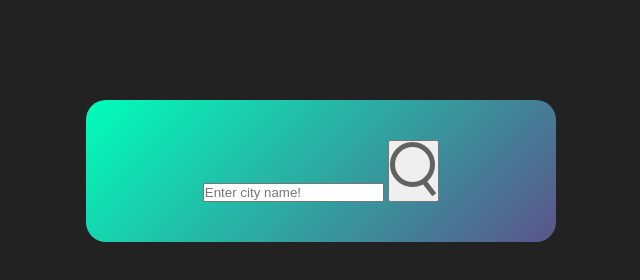
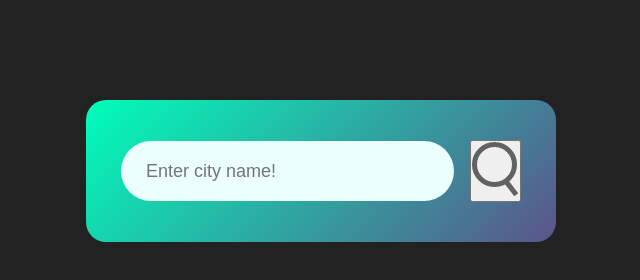
Before and after one commit to alifarlendi/Weather-App, a plain HTML site: page index.html in a window 1280 px wide. Shown: the whole page, without its empty margins (319-959 px from the left). Drawn offline with Linux system fonts and the light colour scheme.

Commit message:
add class for search input

```diff
--- a/style.css
+++ b/style.css
@@ -19,3 +19,23 @@ body {
   padding: 40px 35px;
   text-align: center;
 }
+
+.search {
+  width: 100%;
+  display: flex;
+  align-items: center;
+  justify-content: space-between;
+}
+
+.search input {
+  border: 0;
+  outline: 0;
+  background: #ebfffc;
+  color: #555;
+  padding: 10px 25px;
+  height: 60px;
+  border-radius: 30px;
+  flex: 1;
+  margin-right: 16px;
+  font-size: 18px;
+}
```
